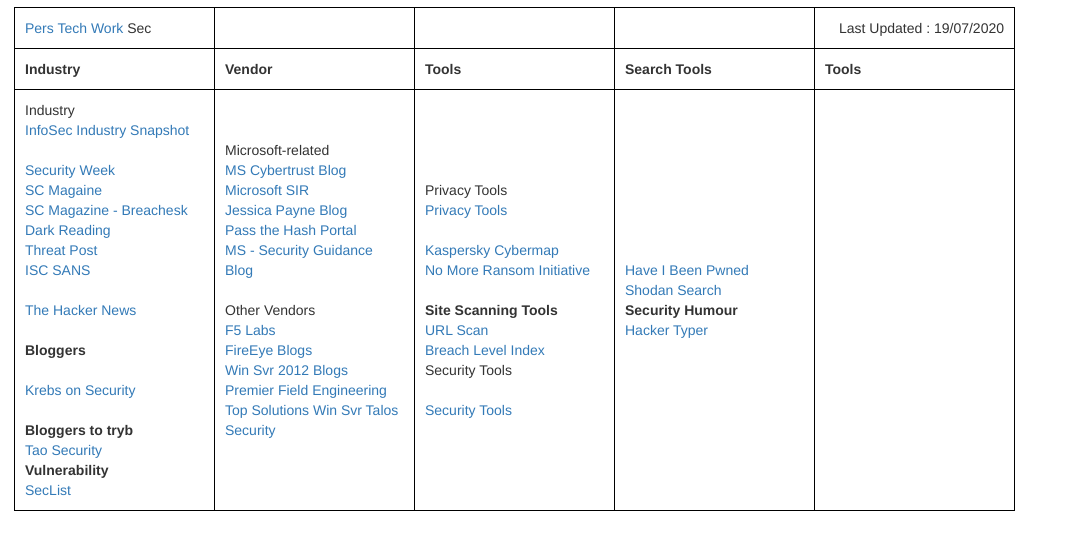
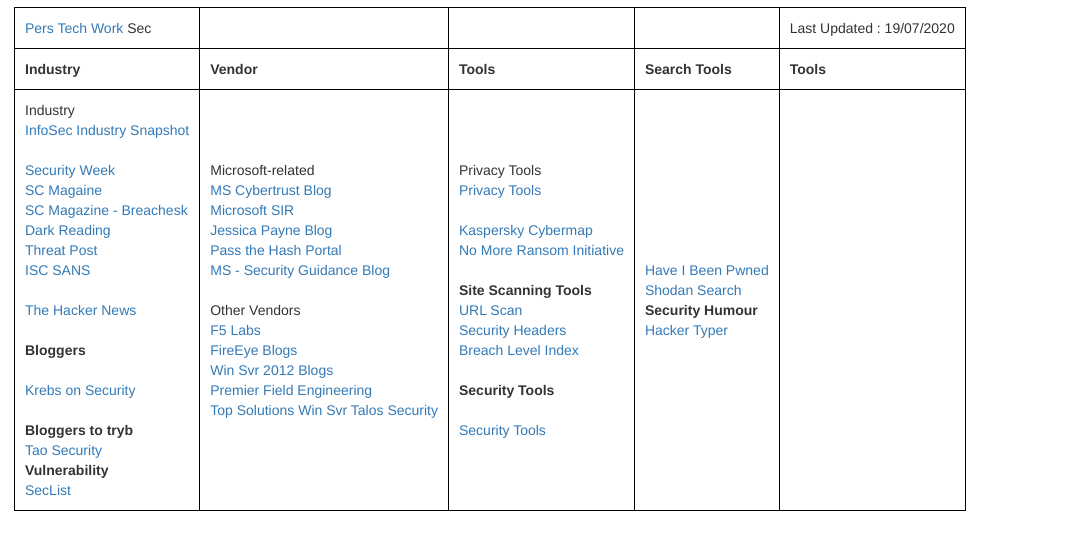
Before and after one commit to chrisstallard-code/chrisstallard-code.github.io, a plain HTML site: page booksec.htm in a window 1280 px wide. Shown: the part 56-606 px from the top of the page, without its empty margins (0-1076 px from the left). Drawn offline with nearby package versions, Linux system fonts and the light colour scheme.

Commit message:
20200721 - 2125 commit

```diff
--- a/booksec.htm
+++ b/booksec.htm
@@ -58,7 +58,7 @@
 
     </tr>
     <tr>
-      <td width=200>
+      <td >
 
         Industry<br />
         <a href="https://www.infosecindustry.com/" </a>InfoSec Industry Snapshot</a> <br />
@@ -84,7 +84,7 @@
         <a href="http://seclists.org" </a>SecList </a> <br />
       </td>
 
-      <td width=200>
+      <td >
         Microsoft-related
         <br />
         <a href="https://blogs.microsoft.com/cybertrust/" </a>MS Cybertrust Blog</a> <br />
@@ -103,7 +103,7 @@
         <br />
 
       </td>
-      <td width=200>
+      <td >
         Privacy Tools
         <br />
         <a href="https://www.privacytools.io">Privacy Tools</a><br />
@@ -113,16 +113,17 @@
         <br />
         <b>Site Scanning Tools</b><br />
         <a href="https://urlscan.io/">URL Scan</a><br />
-        <a href="https://breachlevelindex.com/">Breach Level Index</a>
+        <a href="https://securityheaders.com">Security Headers</a><br />
+        <a href="https://breachlevelindex.com/">Breach Level Index</a><br />
         <br />
-        Security Tools<br /><br />
+        <b>Security Tools</b><br /><br />
         <a href="https://sectools.org">Security Tools</a>
 
 
         <br />
       </td>
 
-      <td width=200>
+      <td >
 
         <a href="https://haveibeenpwned.com/">Have I Been Pwned</a>
         <br />
@@ -133,7 +134,7 @@
         <a href="https://hackertyper.net/">Hacker Typer</a><br />
       </td>
 
-      <td width=200>
+      <td >
 
       </td>
     </tr>
```
Also changed, not shown: bookpers.htm (+5 -1 lines), booktech.htm (+0 -1 lines).
